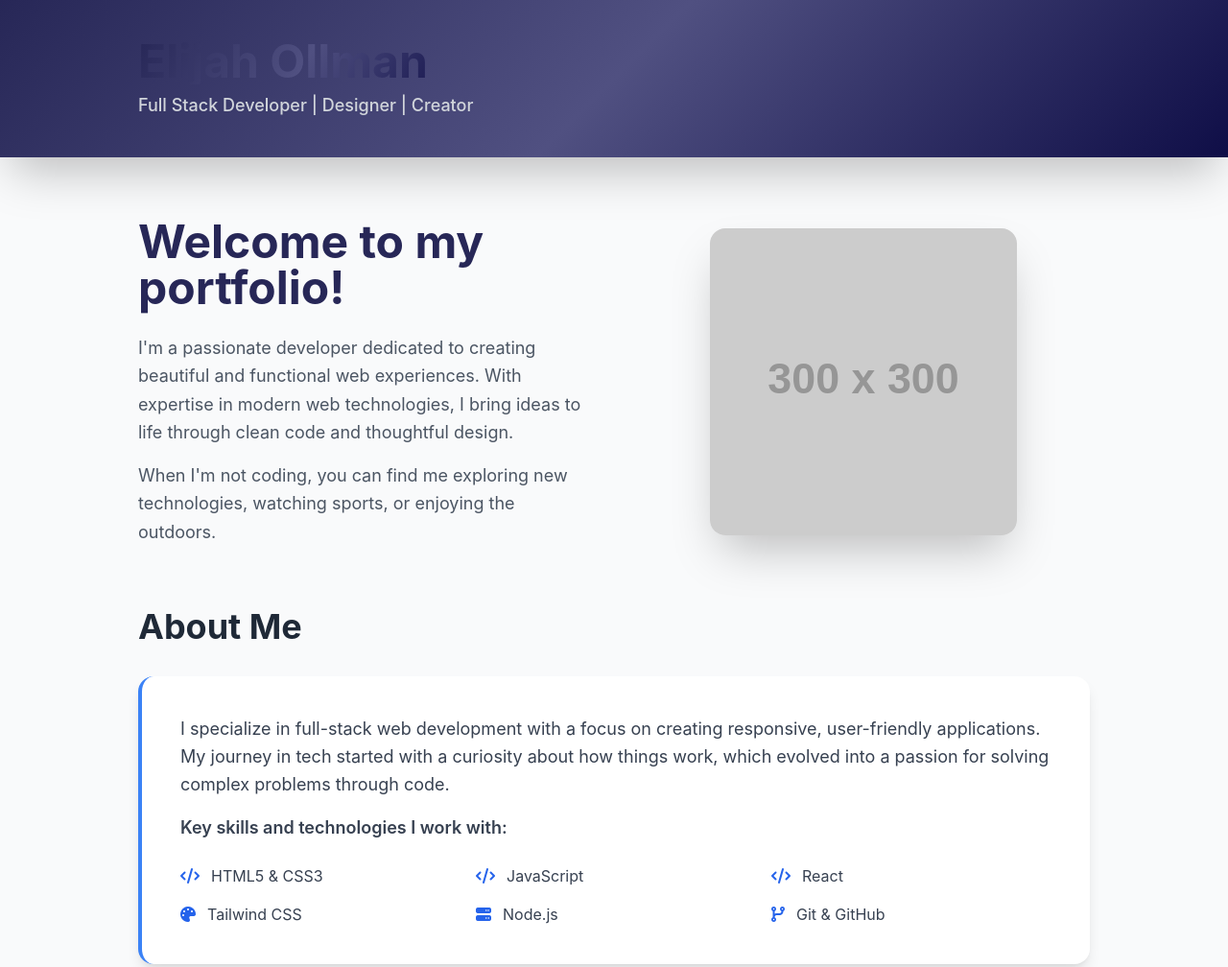
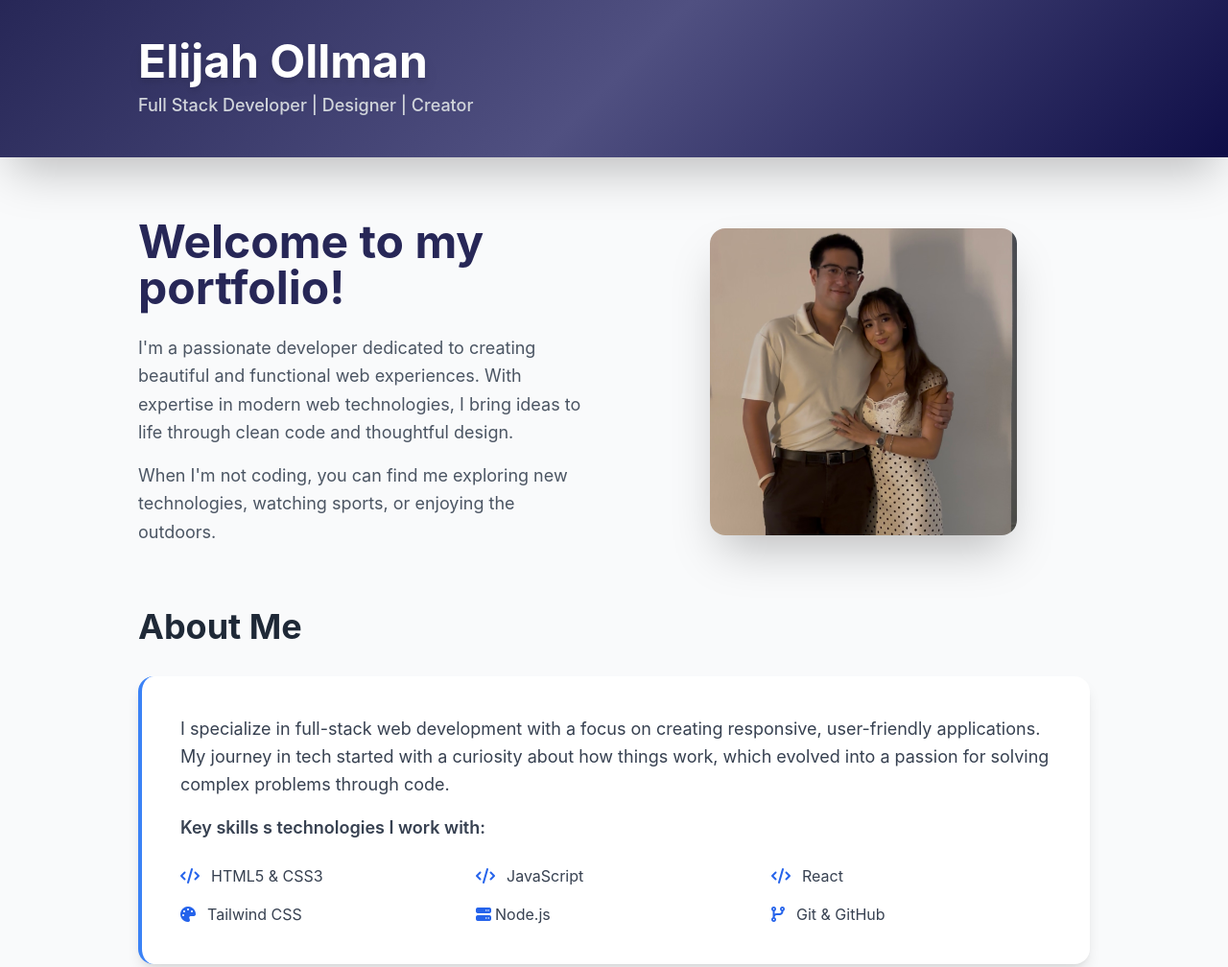
Before and after one commit to ECU-Web-Development/assignment1-create-and-deploy-personal-web-page-ewjo66, a website: page index.html in a window 1280 px wide. Shown: the top 1008 px of the page at 96% size. Drawn offline with nearby package versions, Linux system fonts and the light colour scheme; placeholder pictures from the web are drawn by us.

Commit message:
Fix profile image path

```diff
--- a/index.html
+++ b/index.html
@@ -14,7 +14,7 @@
     <nav class="container mx-auto px-4 py-10 max-w-5xl">
       <div class="flex items-center justify-between">
         <div>
-          <h1 class="text-5xl font-bold mb-2 title-gradient">Elijah Ollman</h1>
+          <h1 class="text-5xl font-bold mb-2 text-white drop-shadow-lg">Elijah Ollman</h1>
           <p class="text-gray-300 text-lg font-medium">Full Stack Developer | Designer | Creator</p>
         </div>
       </div>
@@ -39,8 +39,8 @@
         </div>
         <div class="flex justify-center">
           <img
-            src="https://via.placeholder.com/300"
-            alt="Profile picture"
+            src="./images/IMG_1761.JPG"
+            alt="Profile picture of Elijah Ollman"
             class="w-80 h-80 rounded-2xl shadow-2xl object-cover hover:shadow-3xl transition-shadow duration-300"
           >
         </div>
@@ -57,7 +57,7 @@
           things work, which evolved into a passion for solving complex problems through code.
         </p>
         <p class="text-gray-700 mb-6 text-lg font-semibold">
-          Key skills and technologies I work with:
+          Key skills s technologies I work with:
         </p>
         <ul class="grid grid-cols-2 md:grid-cols-3 gap-4">
           <li class="flex items-center text-gray-700">
@@ -77,7 +77,7 @@
             <span>Tailwind CSS</span>
           </li>
           <li class="flex items-center text-gray-700">
-            <i class="fas fa-server text-blue-600 mr-3"></i>
+            <i class="fas fa-server text-blue-600 mr-1"></i>
             <span>Node.js</span>
           </li>
           <li class="flex items-center text-gray-700">
@@ -91,7 +91,7 @@
     <!-- Links Section -->
     <section class="mb-16">
       <h2 class="text-4xl font-bold mb-8 text-primary-dark">Connect With Me</h2>
-      <div class="flex flex-wrap justify-center gap-6">
+      <div class="flex flex justify-center gap-6">
         <a
           href="https://github.com/ewjo66"
           target="_blank"
```
Also changed, not shown: images/IMG_1761.JPG (added).
